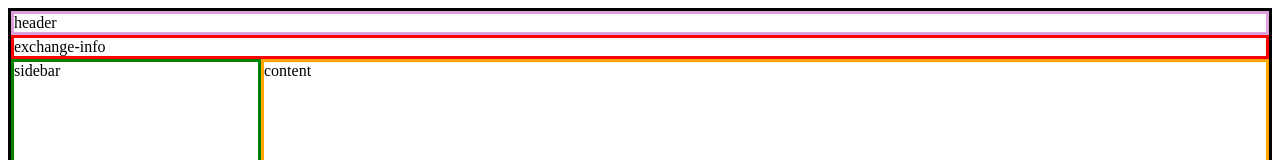
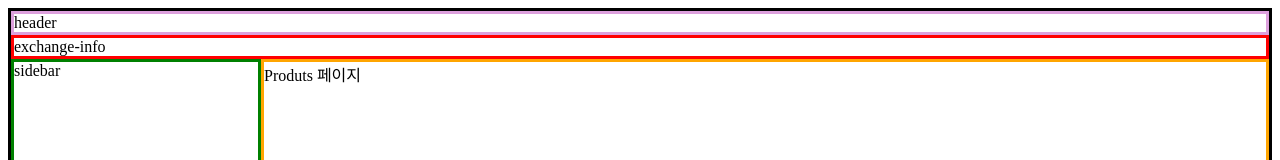
Before and after one commit to haeinkang/how-much-cheaper, a React (Create React App) app: page / in a window 1280 px wide. Shown: the top 160 px of the page. Built offline with nearby package versions, Linux system fonts and the light colour scheme; no server answers.

Commit message:
Outlet 적용

```diff
--- a/package.json
+++ b/package.json
@@ -48,6 +48,7 @@
     "@types/node": "^22.10.7",
     "@types/react": "^18.3.18",
     "@types/react-dom": "^18.3.5",
+    "cra-bundle-analyzer": "^0.1.1",
     "prettier": "^3.4.2",
     "typescript": "^4.9.5"
   }
--- a/src/App.tsx
+++ b/src/App.tsx
@@ -1,8 +1,9 @@
 import { Suspense, lazy, useEffect } from "react";
-import { Routes, Route } from "react-router-dom";
+import { Routes, Route, useLocation } from "react-router-dom";
 import { useAppDispatch } from "./app/hooks";
 import { fetchExchangeRates } from "./features/exchange-slice";
 import { fetchProducts } from "./features/product-slice";
+import Layout from "./Layout";
 
 const ProductsPage = lazy(() => import("./pages/ProductsPage"));
 const ProductDetailPage = lazy(() => import("./pages/ProductDetailPage"));
@@ -16,24 +17,16 @@ function App() {
     dispatch(fetchProducts());
   }, []);
 
-  // 예시: "/" 경로일 때만 사이드바를 보여주고, 그 외에는 숨깁니다.
-  const hasSidebar = location.pathname === "/";
-
   return (
-    <div
-      className={`grid-container ${hasSidebar ? "has-sidebar" : "no-sidebar"}`}
-    >
-      <div className="header">header</div>
-      <div className="exchange-info">exchange-info</div>
-      <Suspense fallback={<div>로딩중...</div>}>
-        <Routes>
-          <Route path="/" element={<ProductsPage />} />
+    <Suspense fallback={<div>로딩중...</div>}>
+      <Routes>
+        <Route path="/" element={<Layout />}>
+          <Route index element={<ProductsPage />} />
           <Route path="/product/:id" element={<ProductDetailPage />} />
           <Route path="/favorites/" element={<FavoritesPage />} />
-        </Routes>
-      </Suspense>
-      <footer className="footer">footer</footer>
-    </div>
+        </Route>
+      </Routes>
+    </Suspense>
   );
 }
 
--- /dev/null
+++ b/src/Layout.tsx
@@ -0,0 +1,23 @@
+import { Outlet, useLocation } from "react-router-dom";
+
+const Layout = () => {
+  // 예시: "/" 경로일 때만 사이드바를 보여주고, 그 외에는 숨깁니다.
+  const location = useLocation();
+  const showSidebar = location.pathname === "/";
+
+  return (
+    <div
+      className={`grid-container ${showSidebar ? "has-sidebar" : "no-sidebar"}`}
+    >
+      <div className="header">header</div>
+      <div className="exchange-info">exchange-info</div>
+      {showSidebar && <div className="sidebar">sidebar</div>}
+      <div className="content">
+        <Outlet />
+      </div>
+      <footer className="footer">footer</footer>
+    </div>
+  );
+};
+
+export default Layout;
--- a/src/pages/FavoritesPage/index.tsx
+++ b/src/pages/FavoritesPage/index.tsx
@@ -1,10 +1,6 @@
-import { useParams } from "react-router-dom";
-
 const FavoritesPage = () => {
-  const { id } = useParams<{ id: string }>();
-
   return (
-    <div className="content">
+    <div>
       <h1>Favorites Page</h1>
     </div>
   );
--- a/src/pages/ProductDetailPage/index.tsx
+++ b/src/pages/ProductDetailPage/index.tsx
@@ -4,7 +4,7 @@ const ProductDetailPage = () => {
   const { id } = useParams<{ id: string }>();
 
   return (
-    <div className="content">
+    <div>
       <h1>{id} Product Detail</h1>
     </div>
   );
--- a/src/pages/ProductsPage/index.tsx
+++ b/src/pages/ProductsPage/index.tsx
@@ -1,14 +1,5 @@
-import { useParams } from "react-router-dom";
-
 const ProductsPage = () => {
-  const { id } = useParams<{ id: string }>();
-
-  return (
-    <>
-      <div className="sidebar">sidebar</div>
-      <div className="content">content</div>
-    </>
-  );
+  return <div>Produts 페이지</div>;
 };
 
 export default ProductsPage;
```
Also changed, not shown: 1 other file (tests, documents, lock files or other folders).
